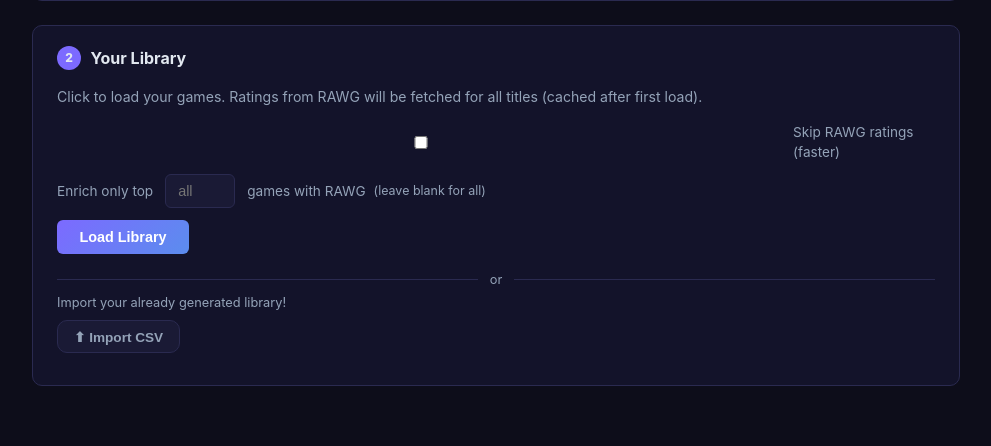
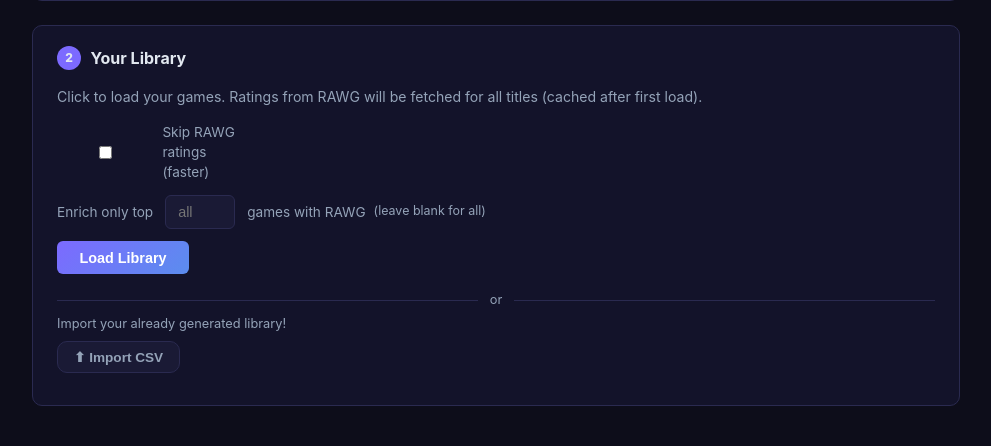
Before and after one commit to Airwhale/CRIT, a FastAPI app: page / in a window 1280 px wide. Shown: the part 613-1059 px from the top of the page, without its empty margins (144-1135 px from the left). Before the commit the page ends 999 px from the top, so only its background shows below. Run offline with FastAPI, Linux system fonts and the light colour scheme.

Commit message:
Fix skip-ratings checkbox spacing
Used inline-flex so the checkbox and its label text stay
close together instead of stretching across the full width.

https://claude.ai/code/session_013Sj72cEd5Pqu6uVszqQh9X

```diff
--- a/web/templates/index.html
+++ b/web/templates/index.html
@@ -666,7 +666,7 @@
       <p style="font-size:0.88rem;color:var(--muted);margin-bottom:0.9rem;">
         Click to load your games. Ratings from RAWG will be fetched for all titles (cached after first load).
       </p>
-      <label style="display:flex;align-items:center;gap:0.5rem;font-size:0.85rem;margin-bottom:0.75rem;cursor:pointer;">
+      <label style="display:inline-flex;align-items:center;gap:0.5rem;font-size:0.85rem;margin-bottom:0.75rem;cursor:pointer;">
         <input type="checkbox" id="skip-ratings"> Skip RAWG ratings (faster)
       </label>
       <label style="display:flex;align-items:center;gap:0.5rem;font-size:0.85rem;margin-bottom:0.75rem;">
```
